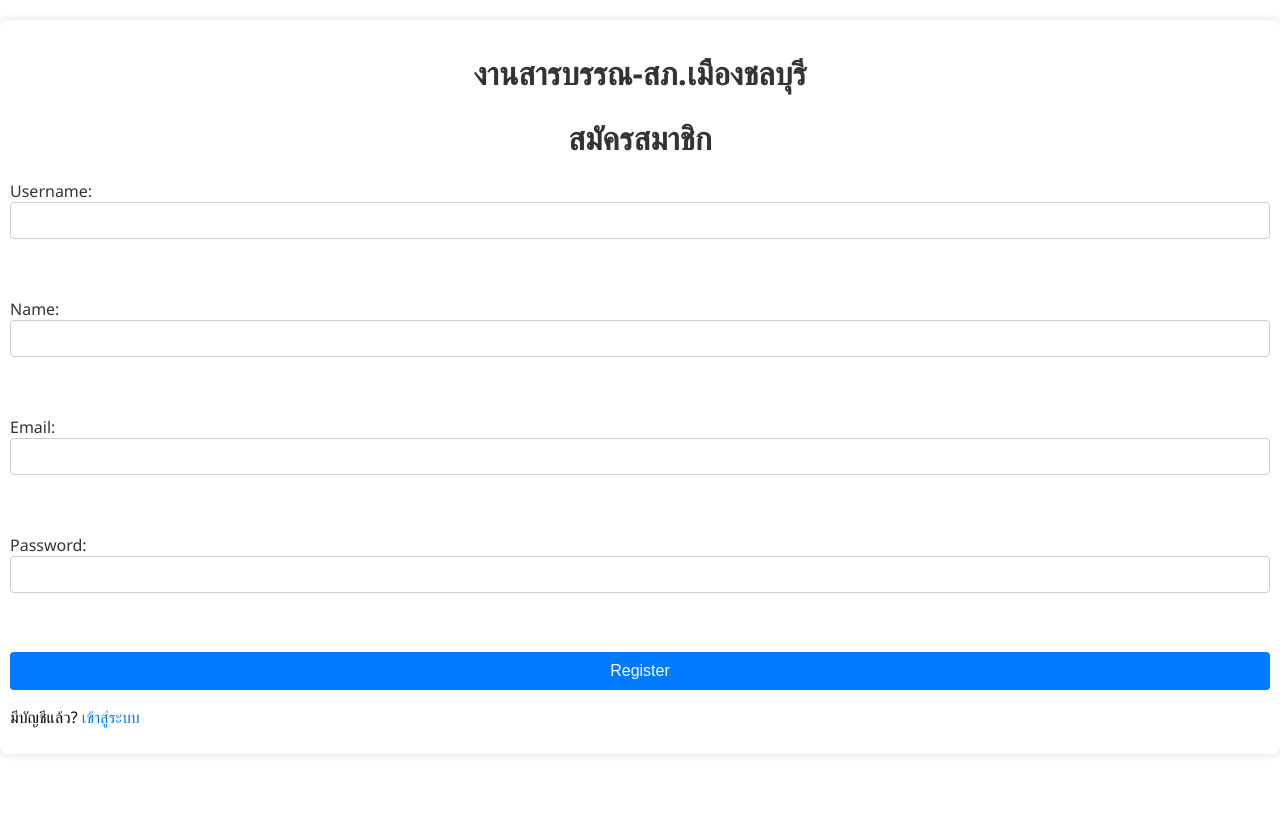
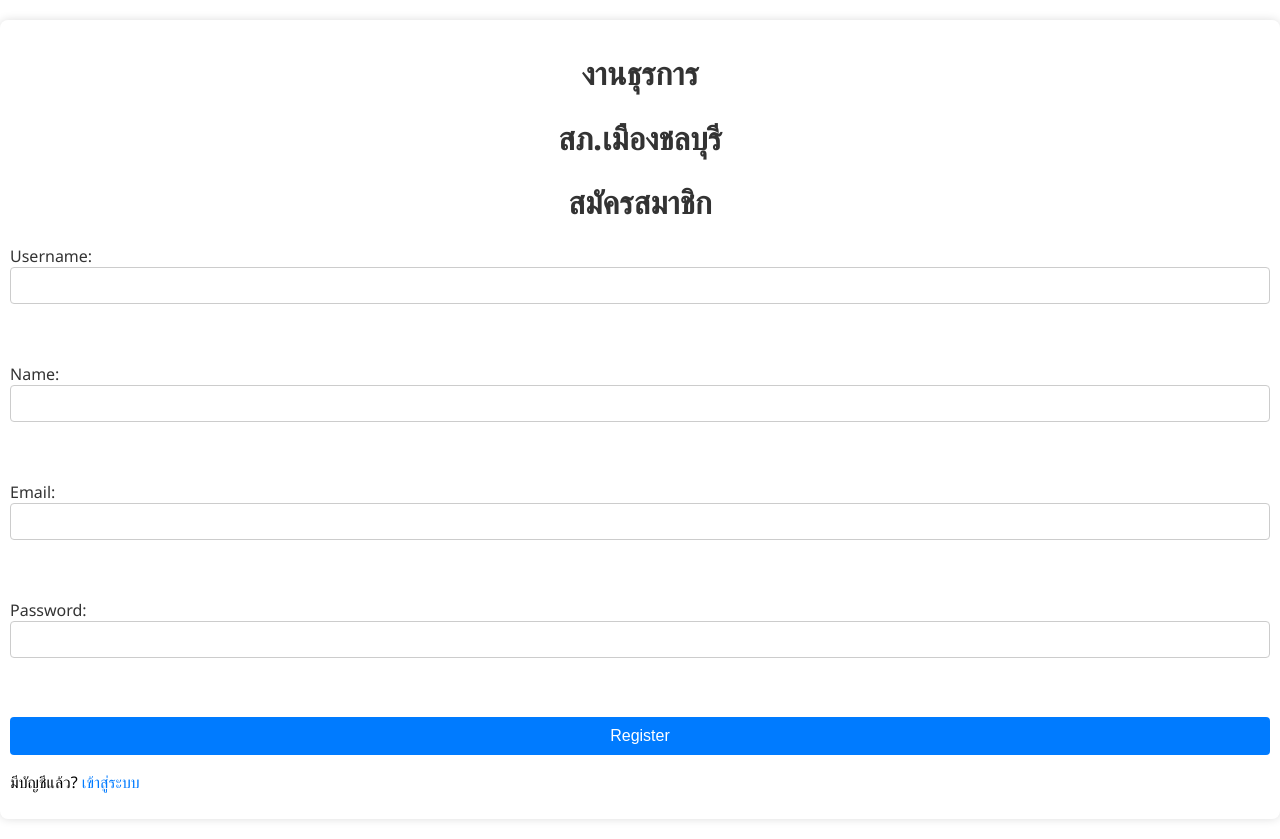
Before and after one commit to Biwrescue1706/mueangchon, a plain HTML site: page register.html in a window 1280 px wide. Before the commit the page ends 800 px from the top, so only its background shows below. Drawn offline with nearby package versions, Linux system fonts and the light colour scheme; some packages are replaced by stand-ins of ours; a script that the page names is missing.

Commit message:
Update register.html

```diff
--- a/register.html
+++ b/register.html
@@ -2,11 +2,12 @@
 <html lang="th">
 <head>
   <meta charset="UTF-8" />
-  <title>สมัครสมาชิก</title>
+  <title>งานธุรการ สภ.เมืองชลบุรี</title>
   <link rel="stylesheet" href="css/style.css" />
 </head>
 <body>
-  <h1>งานสารบรรณ-สภ.เมืองชลบุรี</h1>
+  <h1>งานธุรการ </h1>
+  <h1>สภ.เมืองชลบุรี</h1>
   <h1>สมัครสมาชิก</h1>
   <form id="registerForm">
     <label>Username:
```
